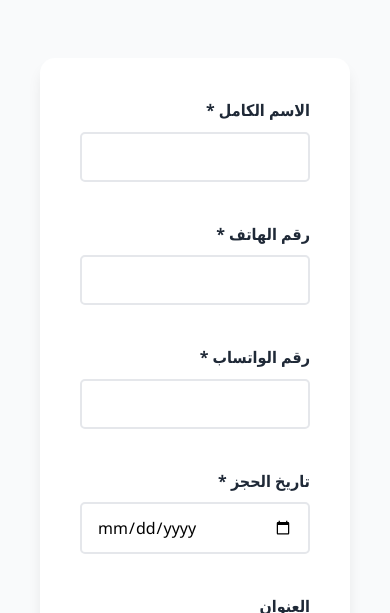
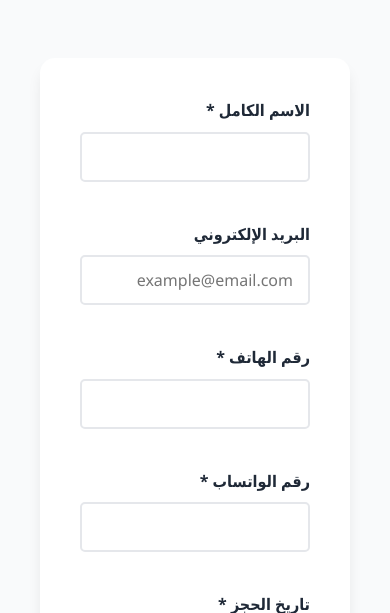
Before and after one commit to MB-programming/kero-dentist, a PHP site: page / in a window 390 px wide. Shown: the part 5887-6500 px from the top of the page. Run offline with PHP 8.4, Linux system fonts and the light colour scheme; data comes from the database, SQL or seed files in the repository; data that the repository does not hold is empty; some libraries are stand-ins or nearby versions.

Commit message:
Update booking form with email field and reorganize layout
Changes:
- Add client_email field to booking form
- Update API to handle client_email in bookings
- Reorganize form layout for better UX:
  * Row 1: Name and Email
  * Row 2: Phone and WhatsApp
  * Row 3: Booking Date and Address
  * Package selection
  * Notes
- Remove duplicate address field
- Update database INSERT to include email field

This allows collecting client emails for future email notifications.

```diff
--- a/index.php
+++ b/index.php
@@ -253,23 +253,29 @@ $site_address = getSetting('site_address', 'Cairo, Egypt');
                             <input type="text" id="client_name" name="client_name" required>
                         </div>
                         <div class="form-group">
-                            <label for="client_phone">رقم الهاتف *</label>
-                            <input type="tel" id="client_phone" name="client_phone" required>
+                            <label for="client_email">البريد الإلكتروني</label>
+                            <input type="email" id="client_email" name="client_email" placeholder="example@email.com">
                         </div>
                     </div>
                     <div class="form-row">
                         <div class="form-group">
+                            <label for="client_phone">رقم الهاتف *</label>
+                            <input type="tel" id="client_phone" name="client_phone" required>
+                        </div>
+                        <div class="form-group">
                             <label for="client_whatsapp">رقم الواتساب *</label>
                             <input type="tel" id="client_whatsapp" name="client_whatsapp" required>
                         </div>
+                    </div>
+                    <div class="form-row">
                         <div class="form-group">
                             <label for="booking_date">تاريخ الحجز *</label>
                             <input type="date" id="booking_date" name="booking_date" required min="<?php echo date('Y-m-d'); ?>">
                         </div>
-                    </div>
-                    <div class="form-group">
-                        <label for="client_address">العنوان</label>
-                        <input type="text" id="client_address" name="client_address">
+                        <div class="form-group">
+                            <label for="client_address">العنوان</label>
+                            <input type="text" id="client_address" name="client_address">
+                        </div>
                     </div>
                     <div class="form-group">
                         <label for="package_id">اختر الباقة *</label>
```
Also changed, not shown: api/submit-booking.php (+5 -3 lines).
